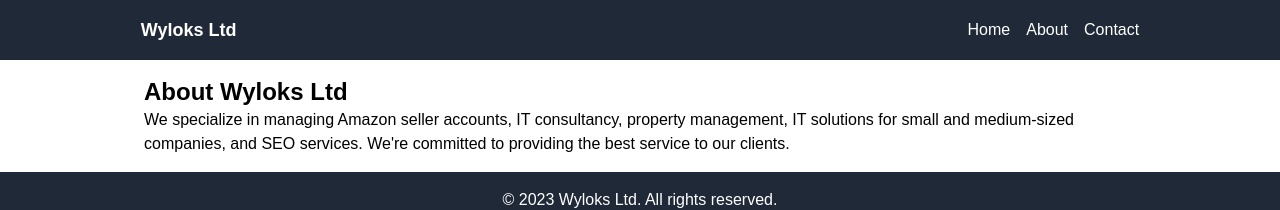
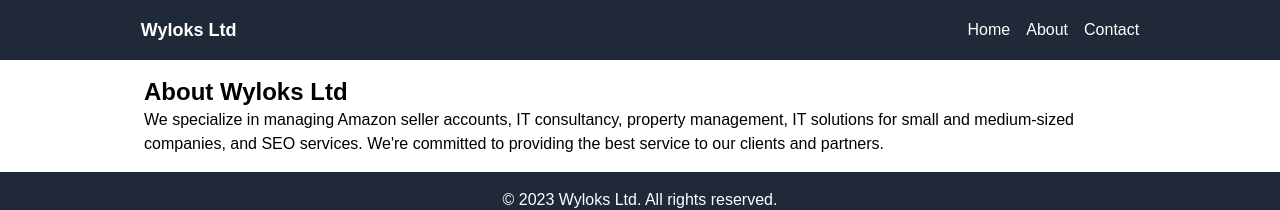
Before and after one commit to willokans/wyloks-website, a Next.js app: page /about in a window 1280 px wide. Shown: the top 210 px of the page. Built offline with nearby package versions, Linux system fonts and the light colour scheme.

Commit message:
test pipeline

```diff
--- a/src/pages/about.tsx
+++ b/src/pages/about.tsx
@@ -8,7 +8,7 @@ const About = () => {
       <Header />
       <main className="container mx-auto p-4">
         <h1 className="text-2xl font-bold">About Wyloks Ltd</h1>
-        <p>We specialize in managing Amazon seller accounts, IT consultancy, property management, IT solutions for small and medium-sized companies, and SEO services. We&apos;re committed to providing the best service to our clients.</p>
+        <p>We specialize in managing Amazon seller accounts, IT consultancy, property management, IT solutions for small and medium-sized companies, and SEO services. We&apos;re committed to providing the best service to our clients and partners.</p>
       </main>
       <Footer />
     </div>
```
